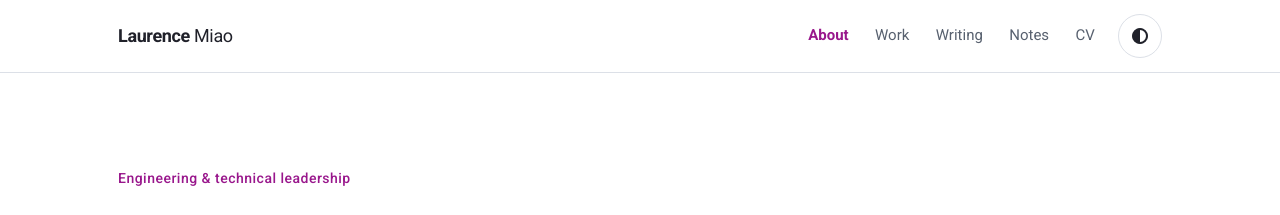
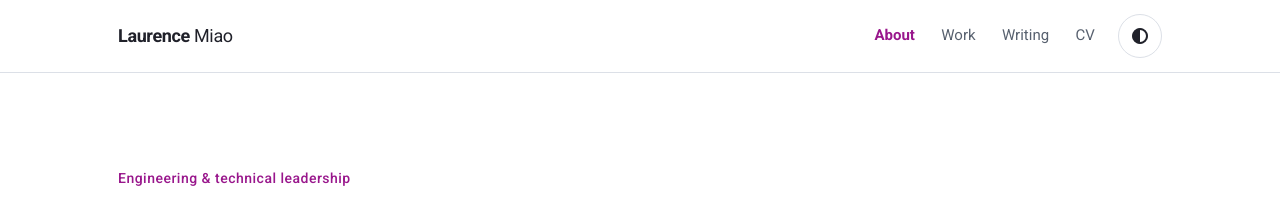
Before and after one commit to laurence-miao/laurence-miao.github.io, a Jekyll site: the page built from index.md, in a window 1280 px wide. Shown: the top 215 px of the page. Built offline with Jekyll 4.4.1, drawn with Linux system fonts in a browser that asks for light colours; nearby versions of some CDN libraries.

Commit message:
Remove Notes from main navigation

```diff
--- a/_config.yml
+++ b/_config.yml
@@ -26,8 +26,6 @@ nav:
     url: /projects/
   - title: Writing
     url: /writing/
-  - title: Notes
-    url: /notes/
   - title: CV
     url: /cv/
 
```
